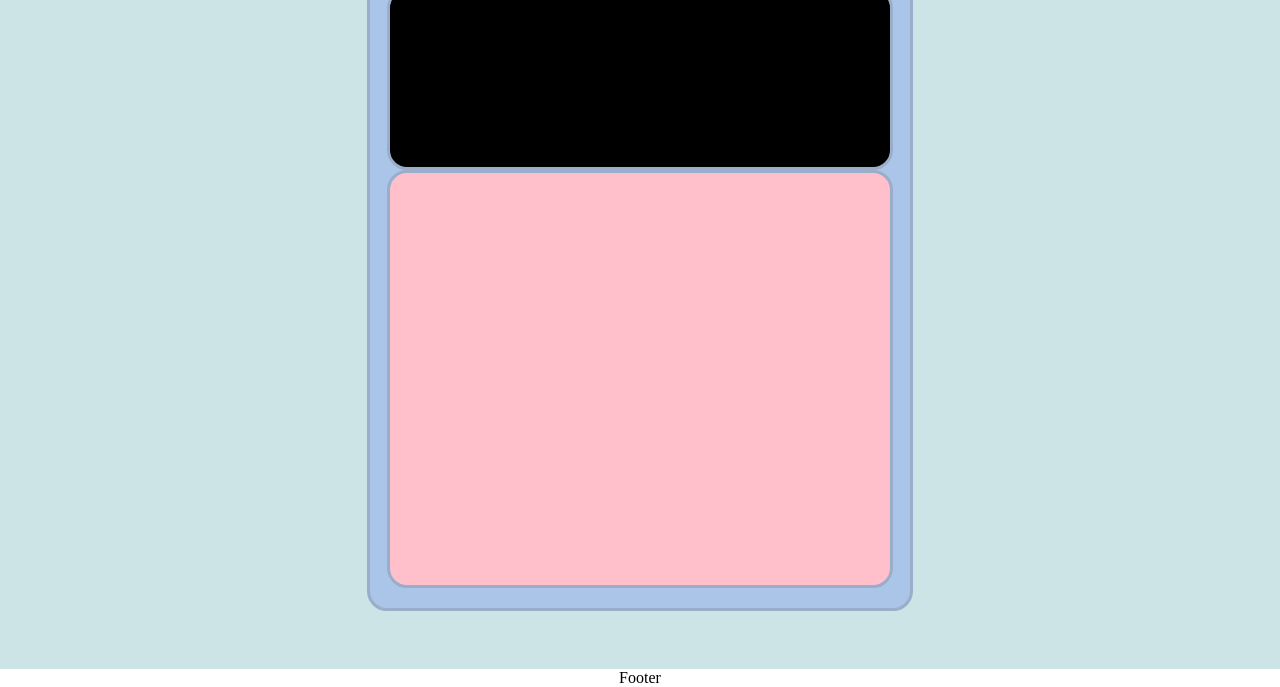
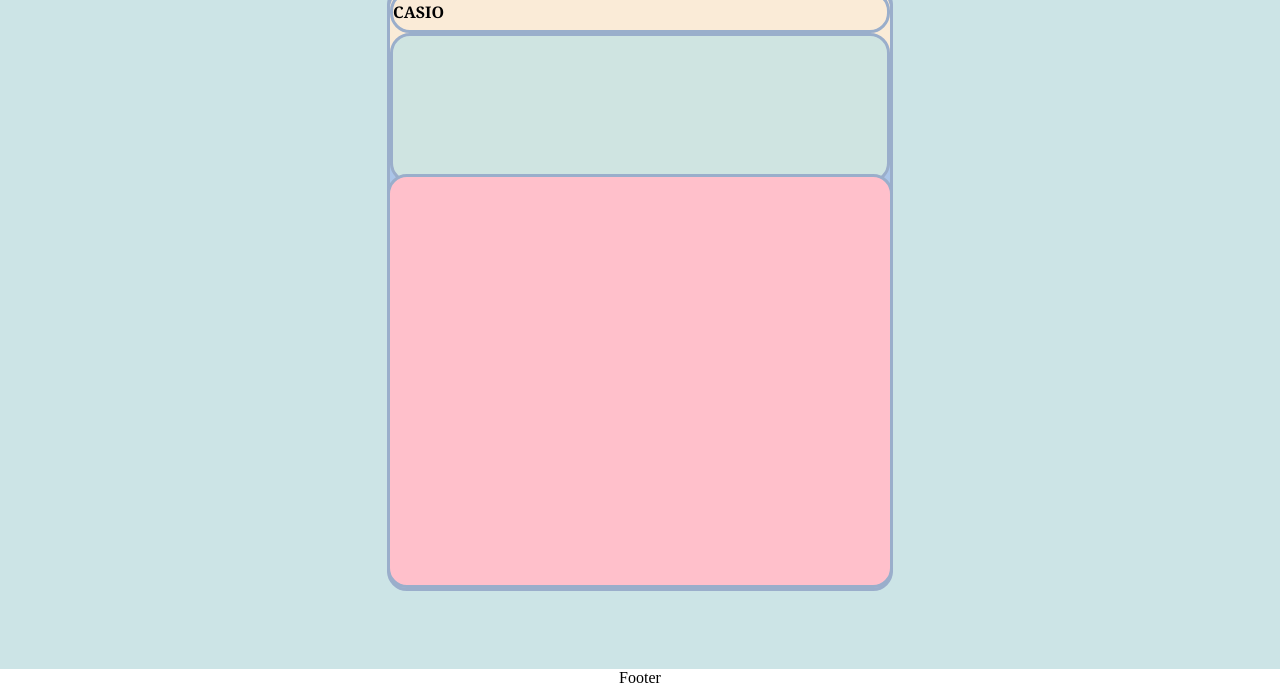
Before and after one commit to ausdotsn50/odin-calculator, a plain HTML site: page index.html in a window 1280 px wide. Shown: the part 131-818 px from the top of the page. Drawn offline with Linux system fonts and the light colour scheme.

Commit message:
wip: casio and battery

```diff
--- a/index.html
+++ b/index.html
@@ -16,7 +16,14 @@
         </div>
 
         <div id="calculator">
-            <div class="view-cont"></div>
+            <div class="view-cont">
+                <div class="view-header">
+                    <p id="calc-name">CASIO</p>
+
+                </div>
+
+                <div class="view-screen"></div>
+            </div>
             <div class="btns-cont"></div>
         </div>
 
--- a/script.js
+++ b/script.js
@@ -7,10 +7,16 @@ const calcHeight = 600;
 const viewHeight = calcHeight * 0.30;
 const btnHeight = calcHeight * 0.70;
 
-root.style.setProperty('--calc-width', calcWidth + "px");
+const viewHeaderHeight = viewHeight * 0.20;
+const viewScreenHeight = viewHeight * 0.80;
+
+root.style.setProperty('--calc-width', calcWidth+ "px");
 root.style.setProperty('--calc-height', calcHeight+ "px");
 
 root.style.setProperty('--view-height', viewHeight+ "px");
 root.style.setProperty('--btn-height', btnHeight+ "px");
 
+root.style.setProperty('--view-hdr-height', viewHeaderHeight+ "px");
+root.style.setProperty('--view-scrn-height', viewScreenHeight+ "px");
+
 const calcBody = document.querySelector("#calculator");
--- a/styles.css
+++ b/styles.css
@@ -30,13 +30,12 @@ h1 {
 
     background-color: #abc5e8;
 
-    padding: 20px;
 }
 
 .view-cont {
     width: var(--calc-width);
     height: var(--view-height);
-    background-color: black;
+    background-color: antiquewhite;
 }
 
 .btns-cont {
@@ -52,7 +51,28 @@ h1 {
 /* Borders */
 #calculator,
 .view-cont,
-.btns-cont {
+.btns-cont,
+.view-header,
+.view-screen {
     border: 3px solid #9AAECB;
     border-radius: 20px;
 }
+
+/* CASIO & battery*/
+.view-header {
+    display: flex;
+    flex: 1;
+    align-items: center;
+    height: var(--view-hdr-height);
+}
+
+.view-screen {
+    background-color: #CFE4E1;
+    height: var(--view-scrn-height);
+}
+
+#calc-name {
+    font-weight: bold;
+    font-family: Georgia, 'Times New Roman', Times, serif;
+
+}
```
